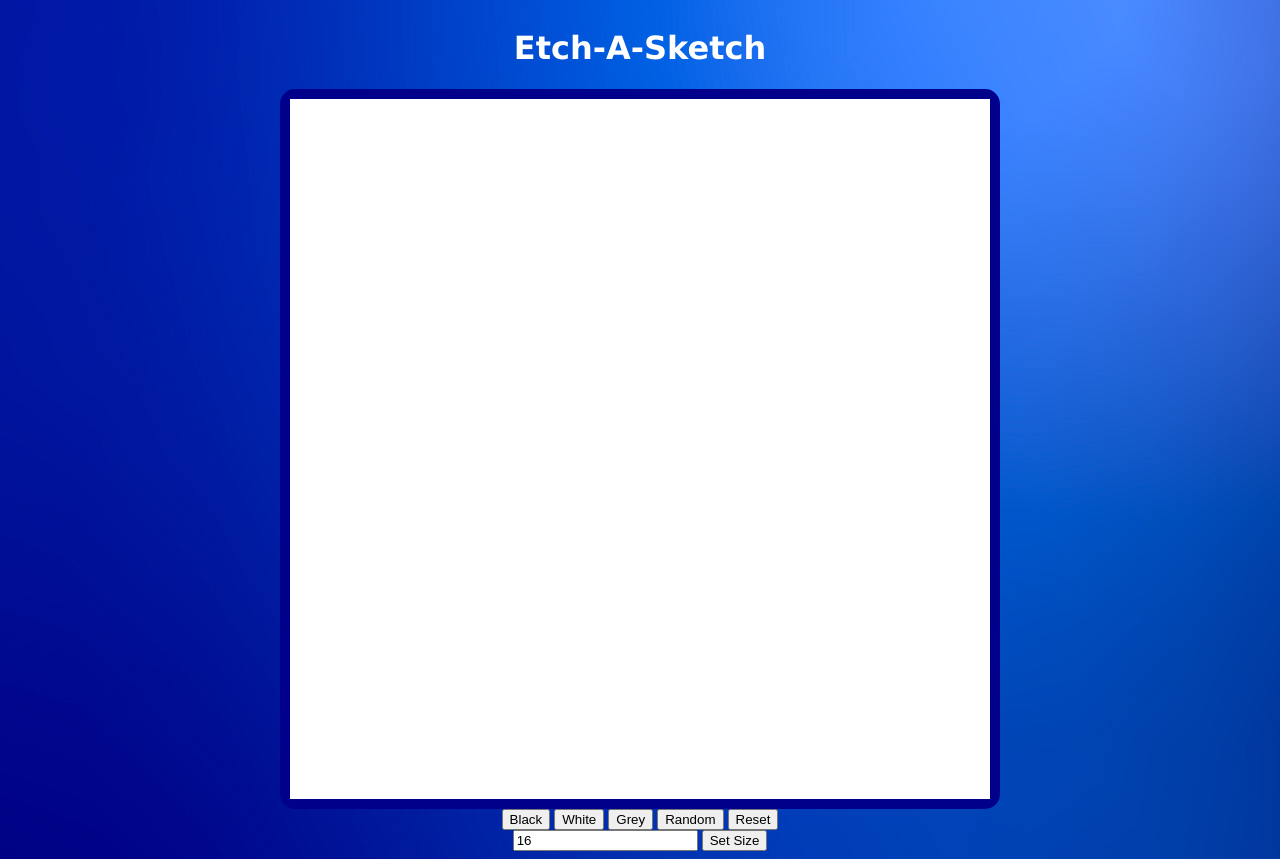
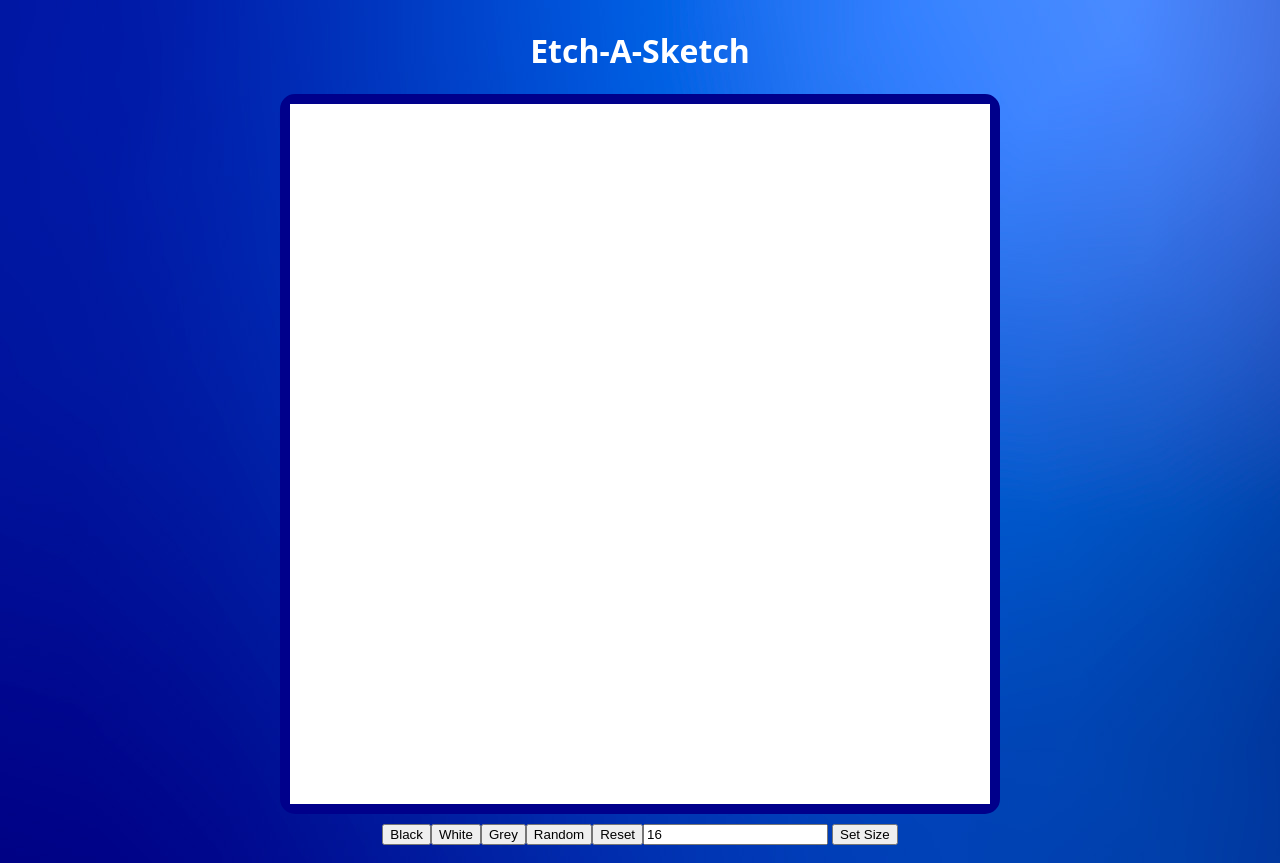
Before and after one commit to pbroz35/EtchASketch, a plain HTML site: page index.html in a window 1280 px wide. Drawn offline with Linux system fonts and the light colour scheme.

Commit message:
improved css design

```diff
--- a/index.html
+++ b/index.html
@@ -17,11 +17,11 @@
             <button onclick="changeColor('Gray')">Grey</button>
             <button onclick="changeColor('random')">Random</button>
             <button class="resetButton" onclick="resetBoard()">Reset</button>
-        </div>
+
         <div>
             <input type="text" placeholder="Size of Board" value='16' onchange="changeSize(this.value)">
             <button>Set Size</button>
-        </div>
+        </div></div>
     </div>
     <script src="main.js"></script>
 </body>
--- a/styles.css
+++ b/styles.css
@@ -7,9 +7,8 @@ body{
     justify-content: center;
     color: white;
     font-weight:bolder;
-    font-family: Verdana, Geneva, Tahoma, sans-serif;
+    font-family: system-ui, -apple-system, BlinkMacSystemFont, 'Segoe UI', Roboto, Oxygen, Ubuntu, Cantarell, 'Open Sans', 'Helvetica Neue', sans-serif;
 }
-
 
 
 .flex-container{
@@ -20,7 +19,6 @@ body{
 
 }
 
-
 .board{
     width:700px;
     height: 700px;
@@ -28,3 +26,15 @@ body{
     border: 10px solid darkblue;
     border-radius: 15px;
 }
+
+.buttons{
+    display: flex;
+    justify-content: space-evenly;
+    align-items: center;
+    padding: 10px;
+}
+
+button.buttons{
+    display: flex;
+    margin: 0px, 25px, 0px, 15px;
+}
```
Also changed, not shown: 1 other file.
